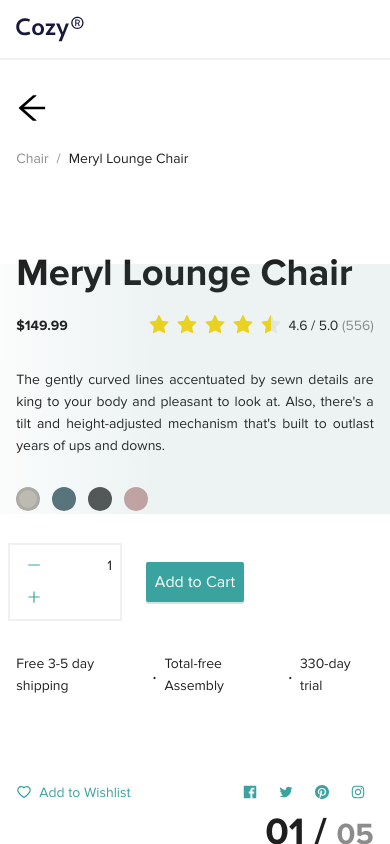
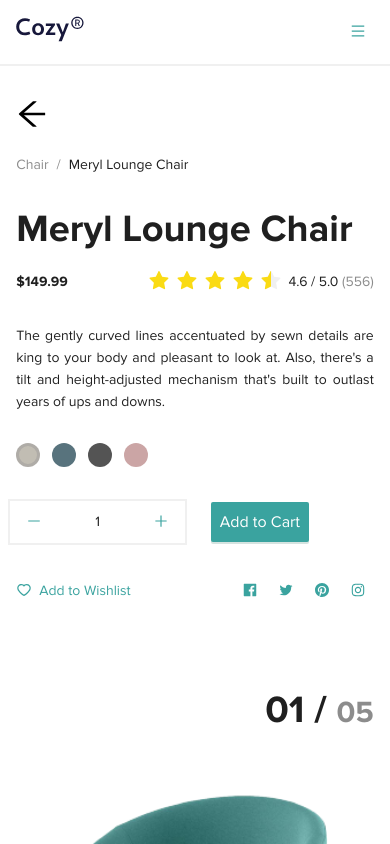
Before and after one commit to Muntasserbillah-alloh/intro-to-react, a React (Vite) app: page / in a window 390 px wide. Built offline with nearby package versions, Linux system fonts and the light colour scheme.

Commit message:
produc-page-on-mobile

```diff
--- a/src/index.css
+++ b/src/index.css
@@ -44,6 +44,7 @@
   text-rendering: optimizeLegibility;
   -webkit-font-smoothing: antialiased;
   -moz-osx-font-smoothing: grayscale;
+  -webkit-tap-highlight-color: transparent;
 }
 html, body {
   margin: 0;
@@ -61,3 +62,9 @@ div, span, button, p{
   display: flex;
   flex-direction: column;
 }
+
+@media only screen and (max-width: 767px) {
+  .hide-sm{
+    display: none  !important;
+  }
+}
--- a/src/pages/product/partial/product-details.jsx
+++ b/src/pages/product/partial/product-details.jsx
@@ -9,7 +9,7 @@ const {Title, Text, Paragraph} = Typography;
 
 function ProductDetails() {
     return(
-        <Row gutter={[0,80]}>
+        <Row gutter={[0,{md:80, sm:40, xs:30}]}>
             <Col span={24}>
                 <Row gutter={[0,24]}>
                     <Col>
@@ -62,8 +62,8 @@ function ProductDetails() {
                         <ColorSelector/>
                     </Col>
                     <Col span={24}>
-                        <Row gutter={32} align={"middle"} style={{marginBottom: "2rem"}}>
-                            <Col span={8}><CustomCounter value={1}/></Col>
+                        <Row gutter={32} align={"middle"} className="product-details-control-container">
+                            <Col md={8} sm={12} xs={12}><CustomCounter value={1}/></Col>
                             <Col span={8}>
                                 <Link to={ROUTES.CART}>
                                 <Button size="large" type="primary" block>Add to Cart</Button>
@@ -71,7 +71,7 @@ function ProductDetails() {
                             </Col>
                         </Row>
                     </Col>
-                    <Col span={24} >
+                    <Col md={24} sm={0} xs={0} >
                         <Space>
                             <Text>
                                 Free 3-5 day shipping
--- a/src/pages/product/product.style.scss
+++ b/src/pages/product/product.style.scss
@@ -11,6 +11,9 @@
         top: 204px;
         width: 440px;
         height: 250px;
+    }
+    .product-details-control-container{
+        margin-bottom: 2rem;
     }
 }
 .product-carousel-main-itm{
@@ -36,3 +39,13 @@
         border: 2px solid var(--primary-color);
     }
 }
+@media only screen and (max-width: 767px) {
+    .product{
+        .product-details-control-container{
+            margin-bottom: 0px;
+        }
+    }
+    .green-rectangular{
+        display: none;
+    }
+}
--- a/src/pages/product/product.ui.jsx
+++ b/src/pages/product/product.ui.jsx
@@ -14,14 +14,14 @@ function ProductUi (){
     return(
         <Row
         justify={"center"} align={"top"}
-        gutter={[0,16]} style={{minHeight:"100%"}}
+        style={{minHeight:"100%"}}
         className="product"
         >
             <Col
             span={22}
             style={{paddingTop: "2rem", paddingBottom: "2rem",}}
             >
-                <Row>
+                <Row gutter={[0,{md:0, sm:80, xs:80}]}>
                     <Col md={8} sm={24} xs={24}>
                         <ProductDetails/>
                     </Col>
@@ -59,12 +59,12 @@ function ProductUi (){
                                                     <Image className="product-carousel-img" src={SecondImage} alt="product-preview" preview={false}/>
                                                 </Card>
                                             </Col>
-                                            <Col className="product-carousel-itm">
+                                            <Col className="product-carousel-itm hide-sm">
                                                 <Card className="product-carousel-card">
                                                     <Image className="product-carousel-img" src={ThirdImage} alt="product-preview" preview={false}/>
                                                 </Card>
                                             </Col>
-                                            <Col className="product-carousel-itm">
+                                            <Col className="product-carousel-itm hide-sm">
                                                 <Card className="product-carousel-card">
                                                     <Image className="product-carousel-img" src={FourthImage} alt="product-preview" preview={false}/>
                                                 </Card>
--- a/src/shared/bar-header/bar-header.jsx
+++ b/src/shared/bar-header/bar-header.jsx
@@ -1,11 +1,17 @@
+import { useState } from "react";
 import { MenuOutlined, SearchOutlined, ShoppingCartOutlined } from "@ant-design/icons";
 import { Button, Col, Image, Row } from "antd";
 import ROUTES from "../../routes/routes"
 import Cozy from "../../assets/images/cozy.svg";
 import { Link } from "react-router-dom";
 import "./bar-header.style.scss";
+import NavDrawer from "./partials/nav-drawer";
 
 function BarHeader() {
+    const [isNavDrawerOpen,setIsNavDrawerOpen] = useState(false);
+    function handleCloseNavDrawer() {
+        setIsNavDrawerOpen(false);
+    }
     return(
         <Row
             justify={"space-between"} align={"middle"}
@@ -13,10 +19,10 @@ function BarHeader() {
         >
             <Col className="logo-col">
                 <Link to={ROUTES.BASE}>
-                <Image src={Cozy} preview={false}/>
+                    <Image src={Cozy} preview={false}/>
                 </Link>
             </Col>
-            <Col className="hide-until-sm">
+            <Col className="hide-sm">
                 <Row
                 justify={"center"} align={"middle"}
                 gutter={16} className="center-nav"
@@ -28,7 +34,7 @@ function BarHeader() {
                     <Col>CONTACT</Col>
                 </Row>
             </Col>
-            <Col className="hide-until-sm">
+            <Col className="hide-sm">
                 <Row
                     justify={"center"} align={"middle"}
                     gutter={32} style={{height: "100%"}}
@@ -62,6 +68,15 @@ function BarHeader() {
                     </Col>
                 </Row>
             </Col>
+            <Col
+            className="show-sm-menu"
+            >
+                <Button
+                type={"link"} icon={<MenuOutlined/>}
+                onClick={()=>setIsNavDrawerOpen(true)}
+                />
+            </Col>
+            <NavDrawer isOpen={isNavDrawerOpen} onClose={handleCloseNavDrawer}/>
         </Row>
     );
 }
--- a/src/shared/bar-header/bar-header.style.scss
+++ b/src/shared/bar-header/bar-header.style.scss
@@ -18,9 +18,15 @@
             font-size: 1.2rem;
         }
     }
+    .show-sm-menu{
+        display: none;
+    }
 }
 @media only screen and (max-width: 767px) {
-    .hide-until-sm{
-        display: none  !important;
+    .bar-header{
+        .show-sm-menu{
+            display: block;
+            padding: 1rem 0;
+        }
     }
 }
--- /dev/null
+++ b/src/shared/bar-header/partials/nav-drawer.jsx
@@ -0,0 +1,73 @@
+import { Drawer, Menu } from "antd";
+import { InfoCircleOutlined, PaperClipOutlined, PhoneOutlined, ShopOutlined, ShoppingCartOutlined, UserOutlined } from '@ant-design/icons';
+import PropTypes from "prop-types";
+import { useNavigate } from "react-router-dom";
+import ROUTES from "../../../routes/routes";
+
+
+function NavDrawer ({isOpen, onClose}){
+    const navigate = useNavigate();
+    const items = [
+        {
+            key: 'sub1',
+            label: 'SHOP',
+            icon: <ShopOutlined />,
+        },
+        {
+            key: 'sub2',
+            label: 'COLLECTIVE',
+            icon: <PaperClipOutlined />,
+        },
+        {
+            key: 'sub3',
+            label: 'DESIGNER',
+            icon: <UserOutlined />,
+        },
+        {
+            key: 'sub4',
+            label: 'ABOUT US',
+            icon: <InfoCircleOutlined />,
+        },
+        {
+            key: 'sub5',
+            label: 'CONTACT',
+            icon: <PhoneOutlined />,
+        },
+        {
+            type: 'divider',
+        },
+        {
+            key: 'sub6',
+            label: 'Cart',
+            icon: <ShoppingCartOutlined />,
+            onClick:()=> {
+                onClose();
+                navigate(ROUTES.BASE);
+            }
+        },
+
+      ];
+    return(
+        <Drawer
+        open={isOpen}
+        onClose={onClose}
+        title={false}
+        // width={"90vw"}
+        styles={{body:{padding:0}}}
+        >
+            <Menu
+            items={items}
+            mode="vertical"
+            />
+        </Drawer>
+    );
+}
+export default NavDrawer;
+
+NavDrawer.propTypes={
+    isOpen: PropTypes.bool.isRequired,
+    onClose: PropTypes.func
+}
+NavDrawer.defaultProps={
+    isOpen: false,
+}
```
